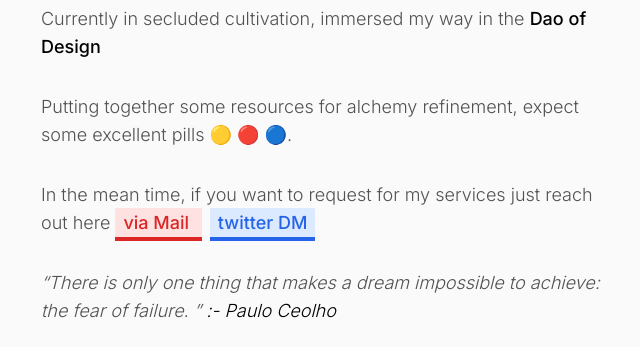
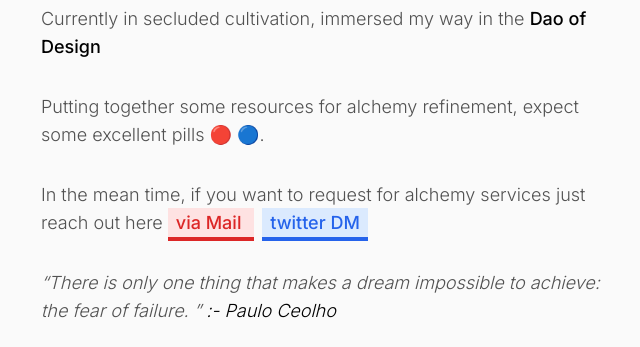
Before and after one commit to mallenkb/memoir, a website: page src/index.html in a window 1280 px wide. Shown: the part 291-638 px from the top of the page, without its empty margins (311-951 px from the left). Drawn offline with nearby package versions, Linux system fonts and the light colour scheme.

Commit message:
Pill furnace

```diff
--- a/src/index.html
+++ b/src/index.html
@@ -42,10 +42,10 @@
             Design</span>
         </p>
         <p class="my-8">
-          Putting together some resources for alchemy refinement, expect some excellent pills 🟡 🔴 🔵.
+          Putting together some resources for alchemy refinement, expect some excellent pills 🔴 🔵.
         </p>
         <p class="my-8">
-          In the mean time, if you want to request for my services just reach out here
+          In the mean time, if you want to request for alchemy services just reach out here
           <a href="mailto:me@mallenkb.com"
             class="text-red-600 bg-red-100 border-b-4 border-red-600 decoration-rounded-full font-medium dark:bg-neutral-900 dark:text-red-500 px-2 py-1">via
             Mail
```
